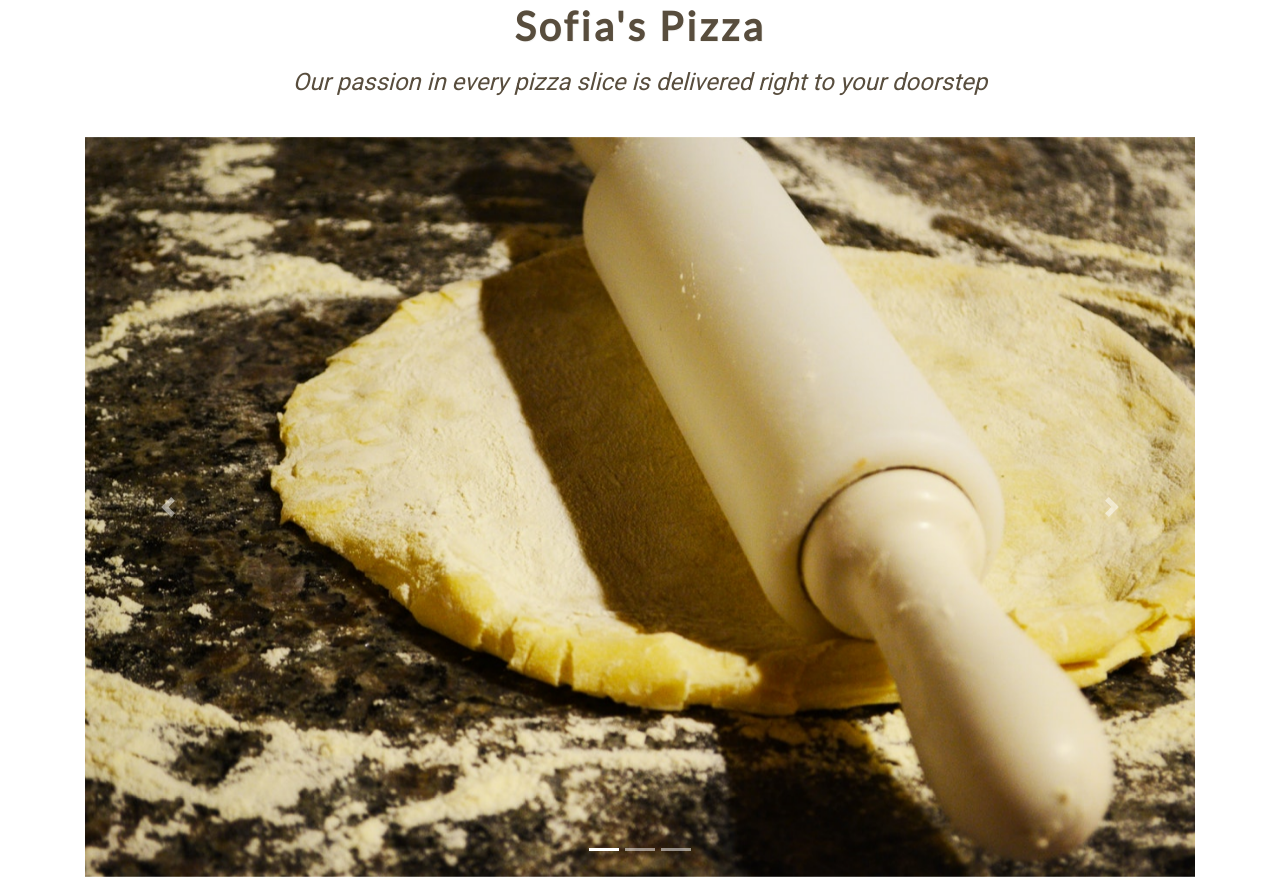
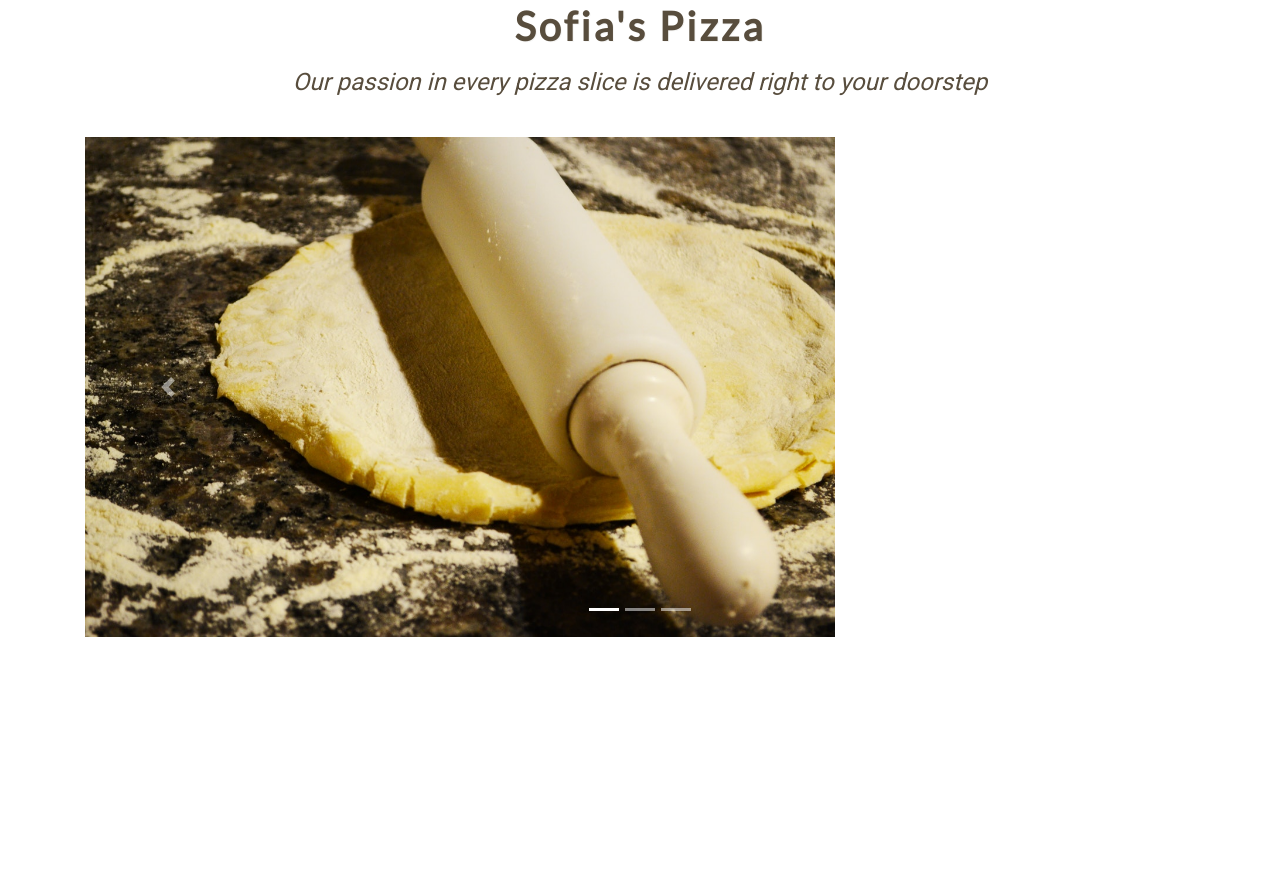
Before and after one commit to amcali/project-online-order, a Django app: page /home/ in a window 1280 px wide. Shown: the part 56-933 px from the top of the page. After the commit the page ends 693 px from the top, so only its background shows below. Run offline with Django 3.2, Linux system fonts and the light colour scheme; some libraries are stand-ins or nearby versions.

Commit message:
Amended carousel image height for testing purpose.

```diff
--- a/home/templates/home/index.template.html
+++ b/home/templates/home/index.template.html
@@ -18,7 +18,7 @@
       </ol>
       <div class="carousel-inner" role="listbox">
         <div class="carousel-item active">
-          <img class="d-block img-fluid" src="{% static 'images/carousel_01.jpg'%}" alt="First slide">
+          <img class="d-block img-fluid" src="{% static 'images/carousel_01.jpg'%}" style="height:500px;" alt="First slide">
         </div>
         <div class="carousel-item">
           <img class="d-block img-fluid" src="{% static 'images/carousel_03.jpg'%}" alt="Second slide">
```
